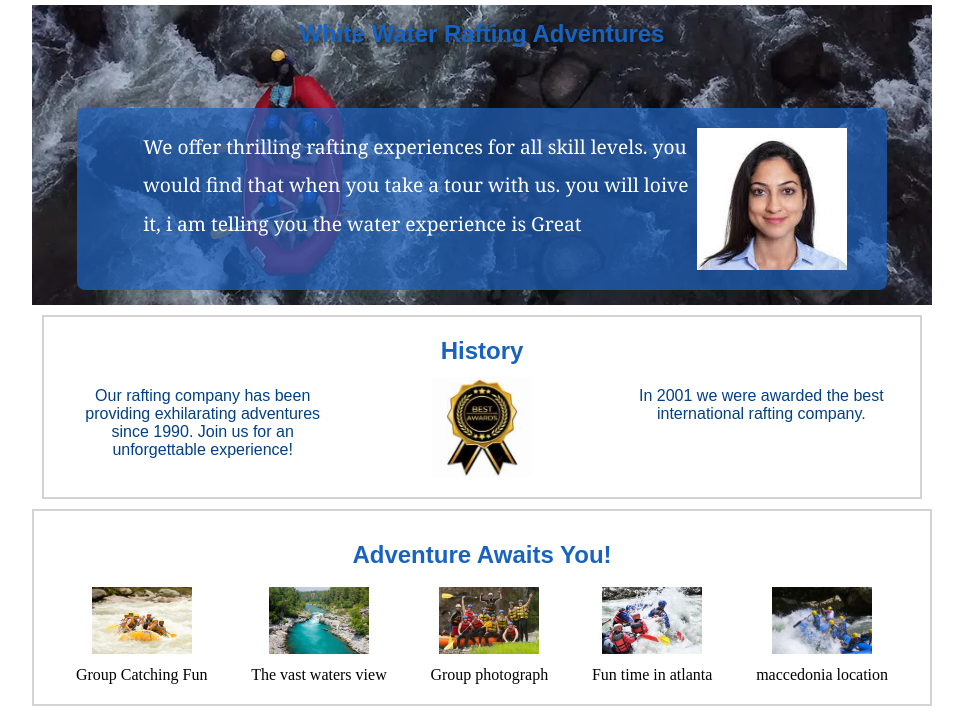
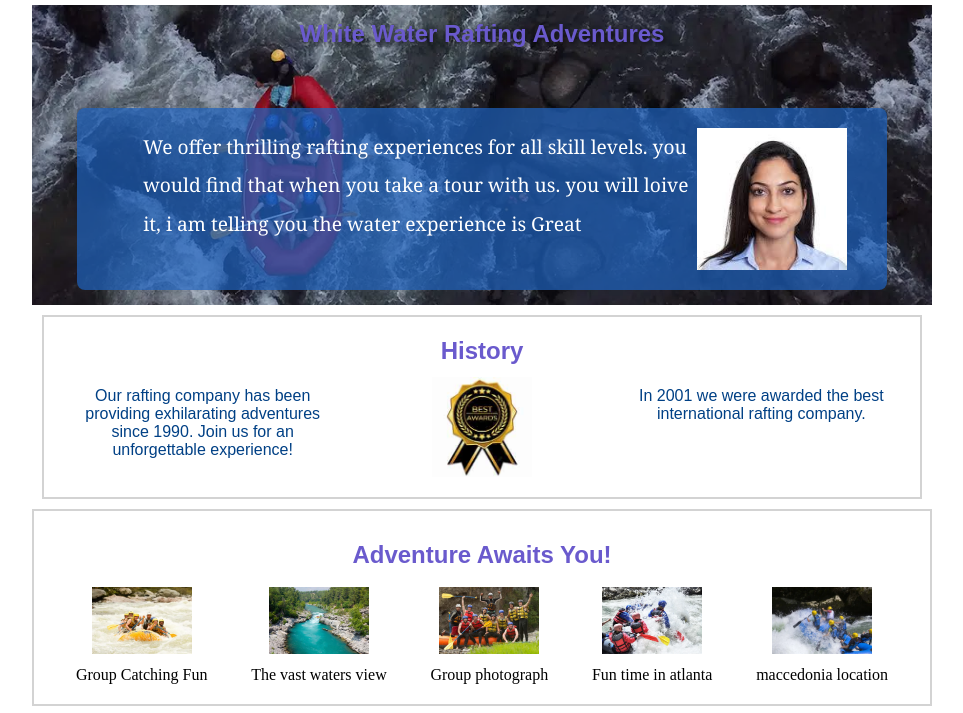
Before and after one commit to Degreatjoe/wdd130, a plain HTML site: page wwr/about.html in a window 1280 px wide. Shown: the part 103-816 px from the top of the page, without its empty margins (158-1121 px from the left). Drawn offline with Linux system fonts and the light colour scheme.

Commit message:
contrastfix2

```diff
--- a/wwr/styles/rafting.css
+++ b/wwr/styles/rafting.css
@@ -2,7 +2,7 @@
     --primary-color: #FFFFFF;
     --secondary-color: #000000;
     --accent1: #004085;
-    --accent2: #1863bf;
+    --accent2: slateblue;
 }
 *{
     margin: 0 auto;
@@ -42,7 +42,6 @@ header nav a:hover{
     display: grid;
     grid-template-columns: 1fr 1fr 1fr;
     text-align: center;
-    /* background-color: aliceblue; */
     padding: 20px;
     border: 2px solid lightgray;
     gap: 2px; /* Adds spacing between grid items */
```
